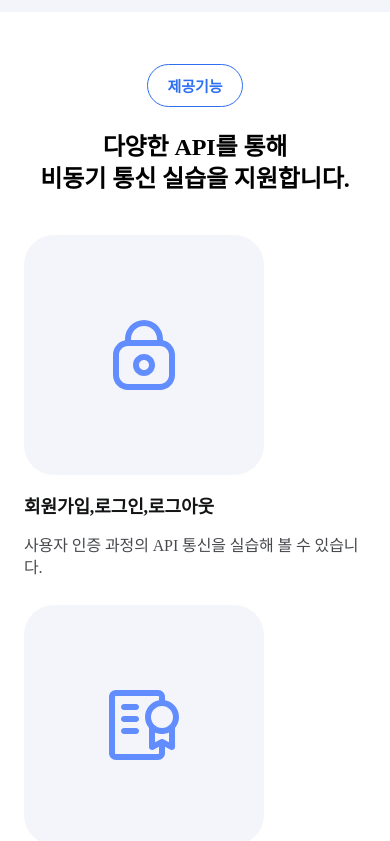
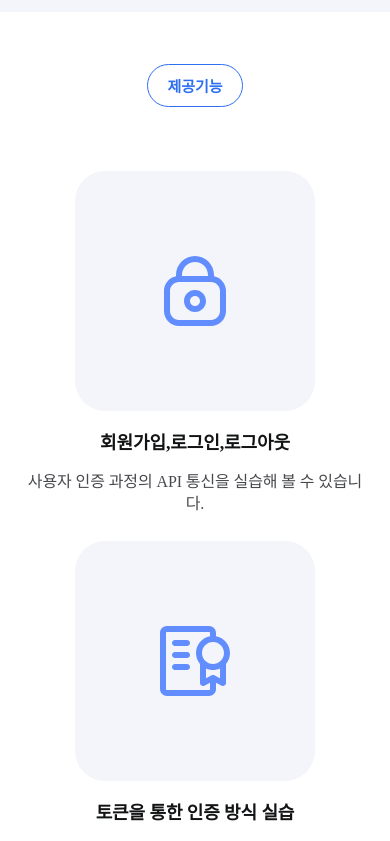
Before and after one commit to weniv/weniv_eduAPI, a React (Create React App) app: page / in a window 390 px wide. Shown: the part 2840-3681 px from the top of the page. Built offline with nearby package versions, Linux system fonts and the light colour scheme; the HTML template or start-up script is replaced by a standard one; a web font is replaced by a local one.

Commit message:
:lipstick: Style: 제공기능 섹션 레이아웃 수정
- 좁은 화면(767px 이하)에서 기능 목록을 가로 중앙 정렬
- 섹션 소제목 제거

```diff
--- a/src/components/main/Main.jsx
+++ b/src/components/main/Main.jsx
@@ -82,10 +82,6 @@ const Main = () => {
       </section>
       <section className={styles.section}>
         <h2 className={styles.h2_section}>제공기능</h2>
-        <h3 className={`${styles.title_section} ${styles.center}`}>
-          다양한 API를 통해 <br />
-          비동기 통신 실습을 지원합니다.
-        </h3>
         <ul className={styles.func_ul}>
           <li className={styles.func_li}>
             <div>
--- a/src/components/main/Main.module.css
+++ b/src/components/main/Main.module.css
@@ -252,9 +252,17 @@
   }
 }
 @media screen and (max-width: 767px) {
+  /* 세로로 쌓이는 구간에서는 가로 중앙에 맞춥니다. */
   .func_ul {
     flex-direction: column;
+    align-items: center;
     margin-top: 4rem;
+  }
+  .func_li {
+    display: flex;
+    flex-direction: column;
+    align-items: center;
+    text-align: center;
   }
   .func_li div {
     width: 24rem;
```
